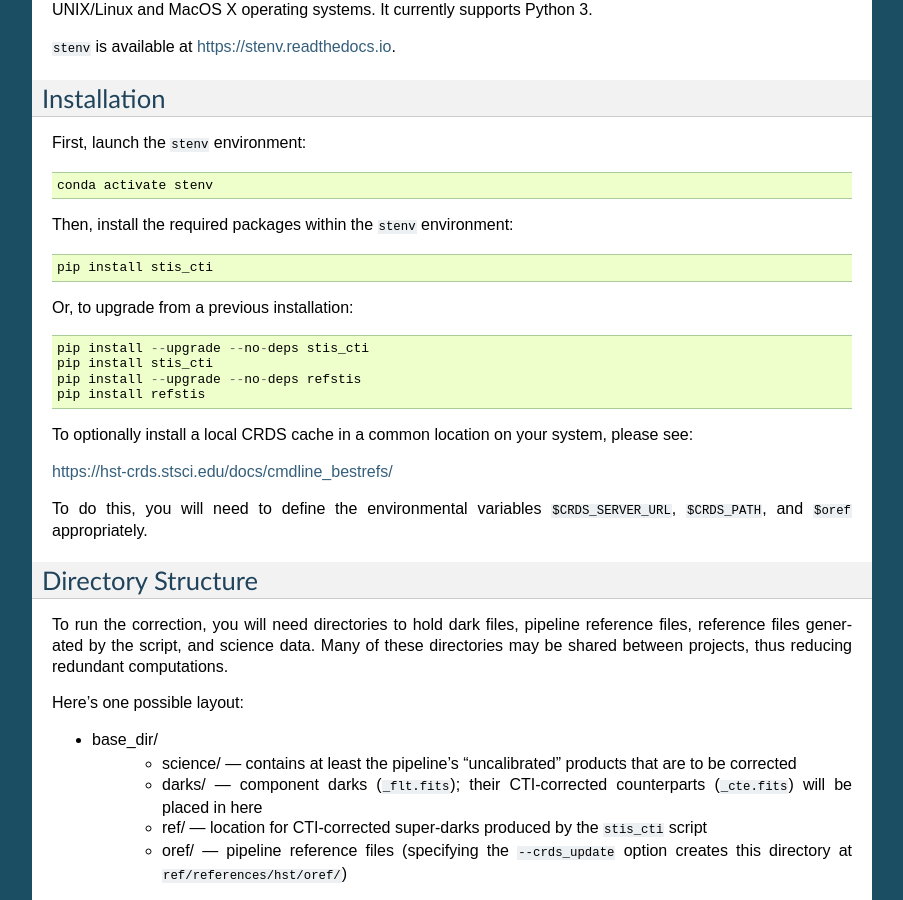
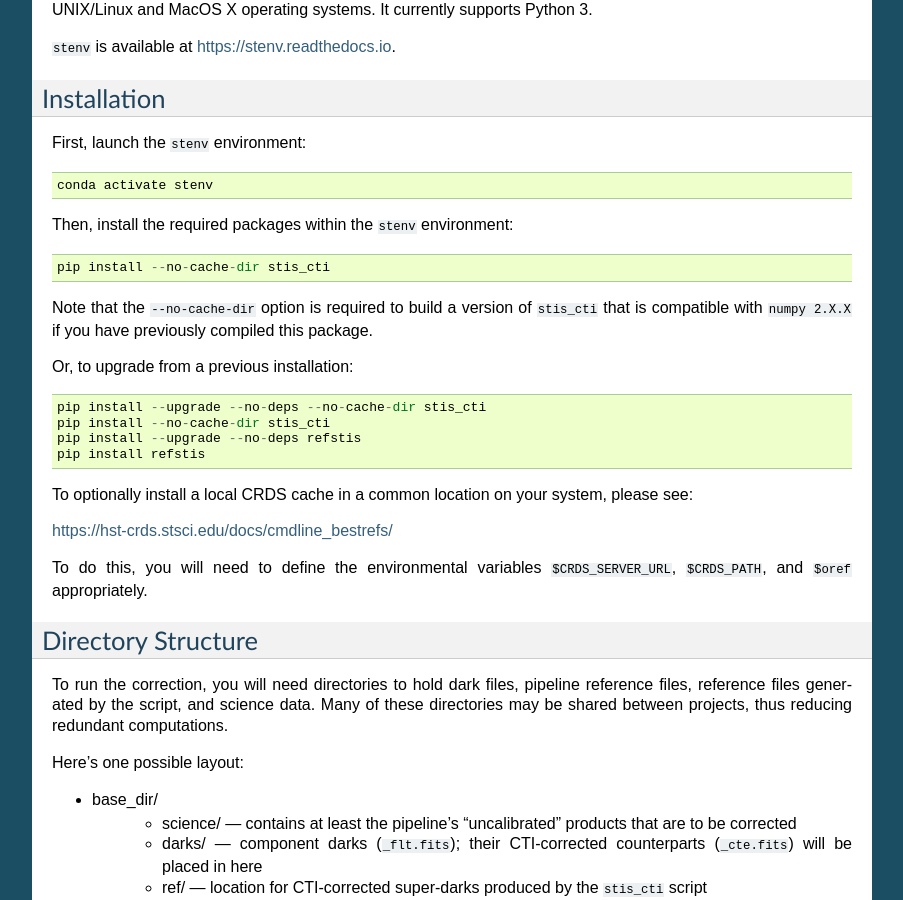
Before and after one commit to spacetelescope/stis_cti, a Sphinx documentation site: the page built from doc/readme.rst, in a window 1280 px wide and 900 px high, scrolled down 580 px. Shown: the whole window, without its empty margins (198-1101 px from the left). Built offline with Sphinx 7.4.7, drawn with Linux system fonts in a browser that asks for light colours.

Commit message:
Updated installation instructions to work with Numpy 2.x.x after a user has already compiled it for Numpy 1.x.x.

```diff
--- a/doc/qsg.rst
+++ b/doc/qsg.rst
@@ -26,14 +26,14 @@ To install the ``stis_cti`` package and dependencies, run:
 
 ::
 
-  pip install stis_cti
+  pip install --no-cache-dir stis_cti
 
 Or, to upgrade from a previous version, run:
 
 ::
 
-  pip install --upgrade --no-deps stis_cti
-  pip install stis_cti
+  pip install --upgrade --no-deps --no-cache-dir stis_cti
+  pip install --no-cache-dir stis_cti
   pip install --upgrade --no-deps refstis
   pip install refstis
 
--- a/doc/readme.rst
+++ b/doc/readme.rst
@@ -45,14 +45,17 @@
 
 ::
 
-   pip install stis_cti
+   pip install --no-cache-dir stis_cti
+
+Note that the ``--no-cache-dir`` option is required to build a version of ``stis_cti``
+that is compatible with ``numpy 2.X.X`` if you have previously compiled this package.
 
 Or, to upgrade from a previous installation:
 
 ::
 
-  pip install --upgrade --no-deps stis_cti
-  pip install stis_cti
+  pip install --upgrade --no-deps --no-cache-dir stis_cti
+  pip install --no-cache-dir stis_cti
   pip install --upgrade --no-deps refstis
   pip install refstis
 
```
